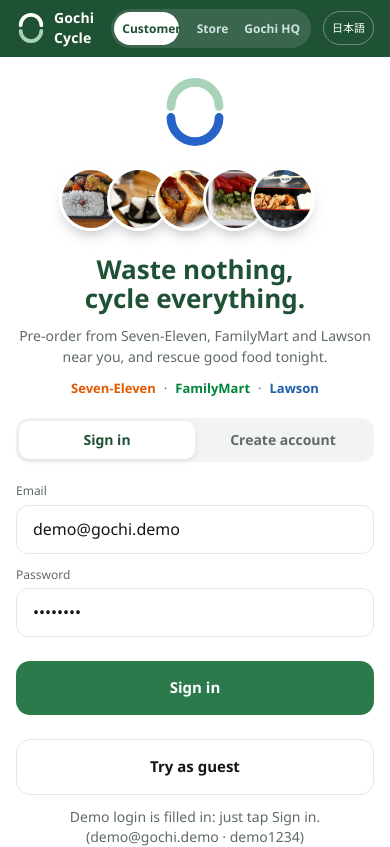
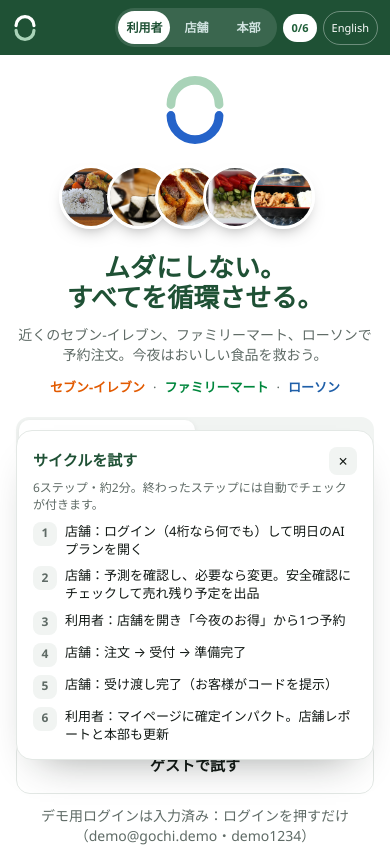
Before and after one commit to Jobayer2000/gochi-cycle, a plain HTML site: page index.html in a window 390 px wide. Drawn offline with Linux system fonts and the light colour scheme.

Commit message:
P1: forecast range from training error, self-ticking 'Try the cycle' guide, Japanese by default, bilingual demo hints, compact phone header
Co-Authored-By: Claude Opus 5.5 <noreply@anthropic.com>

```diff
--- a/css/app.css
+++ b/css/app.css
@@ -474,3 +474,26 @@ input[type=range]{width:100%;accent-color:var(--teal);height:28px}
 .allergen{font-size:12px;color:var(--grey);background:#F7F9F8;border-radius:10px;padding:8px 12px;margin:12px 0 0}
 .tog.safe{margin-top:12px;font-size:13px;font-weight:500;align-items:flex-start}
 .tog.safe span{flex:none;margin-top:1px}
+
+/* forecast range */
+.rng{color:var(--grey);font-weight:500}
+/* "Try the cycle" guide */
+.guidebtn{border:0;background:#fff;color:var(--navy);border-radius:999px;padding:6px 12px;font-size:12px;font-weight:600;cursor:pointer;white-space:nowrap;transition:background-color .2s}
+.guidebtn b{color:var(--teal2);font-variant-numeric:tabular-nums}
+.guidebtn:hover{background:var(--mint)}
+.guide{position:fixed;right:16px;bottom:16px;z-index:50;width:min(360px,calc(100vw - 32px));background:#fff;border:1px solid var(--line);border-radius:16px;padding:16px;box-shadow:0 20px 40px -24px rgba(17,24,20,.45);opacity:0;transform:translateY(8px);pointer-events:none;transition:opacity .25s var(--ease),transform .25s var(--ease)}
+.guide.on{opacity:1;transform:none;pointer-events:auto}
+.ghead{display:flex;justify-content:space-between;align-items:center}
+.ghead b{color:var(--navy);font-size:15px}
+.gx{border:0;background:#F1F4F2;width:28px;height:28px;border-radius:8px;font-size:16px;cursor:pointer}
+.gx:hover{background:var(--mint)}
+.guide p{margin:4px 0 8px;font-size:12px;color:var(--grey)}
+.guide ol{list-style:none;margin:0;padding:0;display:grid;gap:8px}
+.guide li{display:grid;grid-template-columns:24px 1fr;gap:8px;font-size:13px;line-height:1.4;align-items:start}
+.guide li span{width:24px;height:24px;border-radius:8px;background:#F1F4F2;display:grid;place-items:center;font-size:12px;font-weight:600;color:var(--grey)}
+.guide li.ok span{background:var(--teal);color:#fff}
+.guide li.ok{color:var(--grey)}
+.guide .gdone{color:var(--teal2);font-weight:600;font-size:13px;margin-top:8px}
+@media (max-width:520px){.guidebtn{padding:6px 8px;font-size:11px}.guide{bottom:84px}}
+@media (max-width:420px){.brand span{display:none}}
+@media (max-width:520px){.guidebtn .gl{display:none}.top{gap:6px;padding-left:12px;padding-right:12px}.mark{width:26px;height:26px}}
--- a/index.html
+++ b/index.html
@@ -1,5 +1,5 @@
 <!doctype html>
-<html lang="en">
+<html lang="ja">
 <head>
   <meta charset="utf-8">
   <meta name="viewport" content="width=device-width, initial-scale=1, viewport-fit=cover">
@@ -22,7 +22,8 @@
       <button data-role="admin" data-i18n="roleAdmin"></button>
       <i></i>
     </div>
-    <button id="lang" class="lang" aria-label="Switch language">日本語</button>
+    <button id="guideBtn" class="guidebtn"></button>
+    <button id="lang" class="lang" aria-label="Switch language">English</button>
   </header>
 
   <main class="stage">
@@ -46,6 +47,7 @@
       <p class="small"><a href="credits.html" data-i18n="credits"></a> · <a href="https://github.com/Jobayer2000/gochi-cycle">GitHub</a></p>
     </aside>
   </main>
+  <aside id="guide" class="guide" aria-live="polite"></aside>
   <div id="toasts" aria-live="polite"></div>
   <script type="module" src="js/app.js"></script>
 </body>
--- a/js/admin.js
+++ b/js/admin.js
@@ -19,7 +19,7 @@ const T = {
     scenTitle: "Growth scenarios (team model, per year)", scenNote: "Basis: 10 offers per store per day × 250 g = 2.5 kg, about 29% of the 8.6 kg of unsold food per store per day that Lawson reports (FY2025): a deliberately partial share. 20% and 30% sell-through are test scenarios, not data. “Result” = our 8% fee − 3% payment cost − ¥12,000 support per store − ¥3m fixed costs; development, marketing and tax are excluded. Scenarios, not forecasts.", liveNote: "Live figures from this demo: our net income here = commission − payment cost only (support and fixed costs are in the scenarios below). Impact counts picked-up orders only.", howCount: "How impact is counted",
     scen: [["Hiroshima, 20% of offers sell", "revenue ¥20.4m", "result −¥4.2m"], ["Hiroshima, 30% of offers sell", "revenue ¥30.5m", "result +¥2.1m"],
       ["Break-even at 30%", "≈ 680 active stores", "covers ¥3m fixed"], ["Japan (53,134 stores), 30%", "revenue ≈ ¥1.40bn", "commission only"]],
-    logout: "Log out", demo: "Demo data in this browser only. No real money moves.",
+    logout: "Log out", demoHint: "Demo login is filled in: just tap Sign in. (hq@gochi.demo · admin1234)", demo: "Demo data in this browser only. No real money moves.",
   },
   jp: {
     hq: "Gochi本部", lead: "私たちの側：プラットフォームの収益、店舗への支払い、成長。", email: "管理者メール", pw: "パスワード", enter: "ログイン", wrong: "メールアドレスまたはパスワードが違います。",
@@ -36,7 +36,7 @@ const T = {
     scenTitle: "成長シナリオ（チームのモデル・年間）", scenNote: "根拠：1店舗1日10品 × 250g = 2.5kg。ローソンが公表する1店舗1日あたりの売れ残り食品8.6kg（2025年度）の約29%で、意図的に一部だけを想定。販売率20%・30%は検証用のシナリオでデータではありません。「収支」＝手数料8% − 決済3% − サポート1店¥12,000 − 固定費¥300万。開発・広告・税は含みません。予測ではなくシナリオです。", liveNote: "このデモの実数：ここでの純収入＝手数料 − 決済コストのみ（サポート費・固定費は下のシナリオに含む）。インパクトは受け取り済みの注文のみ。", howCount: "インパクトの数え方",
     scen: [["広島・オファーの20%が販売", "収入 ¥2,040万", "収支 −¥420万"], ["広島・オファーの30%が販売", "収入 ¥3,050万", "収支 +¥210万"],
       ["30%での損益分岐", "約680店舗", "固定費¥300万をカバー"], ["全国（53,134店）・30%", "収入 約¥14億", "手数料のみ"]],
-    logout: "ログアウト", demo: "デモデータ（このブラウザ内のみ）。実際のお金は動きません。",
+    logout: "ログアウト", demoHint: "デモ用ログインは入力済み：ログインを押すだけ（hq@gochi.demo・admin1234）", demo: "デモデータ（このブラウザ内のみ）。実際のお金は動きません。",
   },
 };
 let ctx, root, pinTry = "";
@@ -50,7 +50,7 @@ function render() {
       <h2>${t("hq")}</h2><p class="muted">${t("lead")}</p>
       <form class="authf" onsubmit="return false"><label class="fld"><span>${t("email")}</span><input id="aEmail" type="email" autocomplete="username" inputmode="email" value="hq@gochi.demo"></label>
       <label class="fld"><span>${t("pw")}</span><input id="aPw" type="password" autocomplete="current-password" value="admin1234"></label>
-      <button class="cbtn primary" data-aenter>${t("enter")}</button></form><p class="fine">Demo login is filled in: just tap Sign in. (hq@gochi.demo · admin1234)</p></div></div></div>`;
+      <button class="cbtn primary" data-aenter>${t("enter")}</button></form><p class="fine">${t("demoHint")}</p></div></div></div>`;
     return;
   }
   const p = platformStats();
--- a/js/app.js
+++ b/js/app.js
@@ -2,6 +2,7 @@
 import { mountCustomer, rerenderCustomer } from "./customer.js";
 import { mountPortal, rerenderPortal } from "./storeportal.js";
 import { mountAdmin, rerenderAdmin } from "./admin.js";
+import { DB, subscribe } from "./state.js";
 
 const T = {
   en: {
@@ -13,7 +14,10 @@ const T = {
     s3: "Expected leftovers are listed with an AI-suggested discount; customers rescue them tonight.",
     s4: "Staff hand over with a pickup code; sales land in the store wallet. Food, money and CO₂e are counted.",
     disclaimer: "Prototype for the HiroshimAI Foodtech Hackathon 2026. Demo stores and synthetic data: no partnership with any chain, no real payments.",
-    credits: "Photo credits",
+    credits: "Photo credits", guide: "Try the cycle", guideLead: "Six steps, about 2 minutes. Each step ticks itself off.",
+    g: ["Store: sign in (any 4-digit PIN) and open tomorrow's AI plan", "Store: check the forecast, edit if you like, confirm the safety check and list leftovers",
+        "Customer: open the store, tap Tonight's deals and reserve one", "Store: Orders → Accept, then Mark ready", "Store: Mark picked up (the customer shows the code)",
+        "Customer: Profile shows confirmed impact; store Reports and HQ update too"], done: "Cycle complete: prevention → rescue → impact", close: "Close",
   },
   jp: {
     tagline: "ムダにしない。すべてを循環させる。", roleCustomer: "利用者", roleStore: "店舗", roleAdmin: "本部",
@@ -24,11 +28,14 @@ const T = {
     s3: "売れ残り予定はAIおすすめの値引きで出品。利用者が今夜、救います。",
     s4: "受取コードで受け渡し、売上は店舗のウォレットへ。食品・お金・CO₂eを集計します。",
     disclaimer: "広島AIフードテックハッカソン2026の試作品です。デモ店舗・架空データ：どのチェーンとも提携しておらず、実際の決済はありません。",
-    credits: "写真クレジット",
+    credits: "写真クレジット", guide: "サイクルを試す", guideLead: "6ステップ・約2分。終わったステップには自動でチェックが付きます。",
+    g: ["店舗：ログイン（4桁なら何でも）して明日のAIプランを開く", "店舗：予測を確認し、必要なら変更。安全確認にチェックして売れ残り予定を出品",
+        "利用者：店舗を開き「今夜のお得」から1つ予約", "店舗：注文 → 受付 → 準備完了", "店舗：受け渡し完了（お客様がコードを提示）",
+        "利用者：マイページに確定インパクト。店舗レポートと本部も更新"], done: "サイクル完了：予防 → 救出 → インパクト", close: "閉じる",
   },
 };
 const st = { get(k, d) { try { return localStorage.getItem("gc_" + k) || d; } catch { return d; } }, set(k, v) { try { localStorage.setItem("gc_" + k, v); } catch {} } };
-let lang = st.get("lang", "en"), role = { "#store": "store", "#hq": "admin" }[location.hash] || "customer";
+let lang = st.get("lang", "jp"), role = { "#store": "store", "#hq": "admin" }[location.hash] || "customer";
 
 function applyText() {
   document.documentElement.lang = lang === "jp" ? "ja" : "en";
@@ -39,14 +46,32 @@ function applyRole() {
   document.body.dataset.role = role;
   document.querySelectorAll("[data-role]").forEach(b => b.classList.toggle("on", b.dataset.role === role));
 }
-document.getElementById("lang").onclick = () => { lang = lang === "en" ? "jp" : "en"; st.set("lang", lang); applyText(); rerenderCustomer(); rerenderPortal(); rerenderAdmin(); };
+document.getElementById("lang").onclick = () => { lang = lang === "en" ? "jp" : "en"; st.set("lang", lang); applyText(); rerenderCustomer(); rerenderPortal(); rerenderAdmin(); renderGuide(); };
 document.querySelectorAll("[data-role]").forEach(b => (b.onclick = () => {
   const run = () => { role = b.dataset.role; history.replaceState(null, "", { store: "#store", admin: "#hq" }[role] || "#"); applyRole(); if (role === "admin") rerenderAdmin(); };
   if (document.startViewTransition && !matchMedia("(prefers-reduced-motion: reduce)").matches) document.startViewTransition(run); else run();
 }));
 
+function steps() {
+  const o = DB.orders || [];
+  return [!!DB.session, (DB.listings || []).some(l => !String(l.id).includes("seed")), o.some(x => x.kind === "deal"),
+    o.some(x => x.status >= 2), o.some(x => x.status === 3), o.some(x => x.status === 3)];
+}
+function renderGuide() {
+  const g = document.getElementById("guide"); if (!g) return;
+  const s = steps(), n = s.filter(Boolean).length;
+  document.getElementById("guideBtn").innerHTML = `<span class="gl">${T[lang].guide}</span> <b>${n}/6</b>`; document.getElementById("guideBtn").setAttribute("aria-label", T[lang].guide);
+  g.innerHTML = `<div class="ghead"><b>${T[lang].guide}</b><button class="gx" data-gclose aria-label="${T[lang].close}">×</button></div><p>${T[lang].guideLead}</p>
+    <ol>${T[lang].g.map((x, i) => `<li class="${s[i] ? "ok" : ""}"><span>${s[i] ? "✓" : i + 1}</span>${x}</li>`).join("")}</ol>${n === 6 ? `<p class="gdone">${T[lang].done}</p>` : ""}`;
+}
+document.addEventListener("click", e => {
+  if (e.target.closest("#guideBtn")) { document.getElementById("guide").classList.toggle("on"); renderGuide(); }
+  if (e.target.closest("[data-gclose]")) document.getElementById("guide").classList.remove("on");
+});
+subscribe(() => renderGuide());
 const context = { lang: () => lang };
 mountCustomer(document.getElementById("custApp"), context);
 mountPortal(document.getElementById("storeApp"), context);
 mountAdmin(document.getElementById("adminApp"), context);
-applyText(); applyRole();
+applyText(); applyRole(); renderGuide();
+try { if (!localStorage.getItem("gc_guideSeen")) { document.getElementById("guide").classList.add("on"); localStorage.setItem("gc_guideSeen", "1"); } } catch {}
--- a/js/customer.js
+++ b/js/customer.js
@@ -24,7 +24,7 @@ const C = {
     name: "Your name", go: "Continue", guest: "Try as guest", loginNote: "Demo accounts are saved only in this browser (password hashed). Please don't use a real password.",
     signin: "Sign in", signup: "Create account", email: "Email", pw: "Password", pw6: "Password (6+ characters)", noAcc: "New here?", haveAcc: "Already have an account?",
     errWrong: "Email or password is wrong.", errExists: "An account with this email already exists.", errInvalid: "Please fill in name, a valid email and a 6+ character password.", welcome: n => `Signed in as ${n}`, bye: "Signed out",
-    demo: "Demo stores: no partnership with any chain yet.", checked: "Checked by staff", allergen: "Allergens: please check the label in the store or ask staff. The app does not judge allergens or food safety.", done: "Order placed", doneSub: c => `Show code ${c} at the counter`,
+    demoHint: "Demo login is filled in: just tap Sign in. (demo@gochi.demo · demo1234)", demo: "Demo stores: no partnership with any chain yet.", checked: "Checked by staff", allergen: "Allergens: please check the label in the store or ask staff. The app does not judge allergens or food safety.", done: "Order placed", doneSub: c => `Show code ${c} at the counter`,
     readyToast: s => `Your order at ${s} is ready for pickup`, addedToast: n => `${n} added`,
   },
   jp: {
@@ -45,7 +45,7 @@ const C = {
     name: "お名前", go: "はじめる", guest: "ゲストで試す", loginNote: "デモ用アカウントはこのブラウザ内だけに保存されます（パスワードはハッシュ化）。実際のパスワードは使わないでください。",
     signin: "ログイン", signup: "アカウント作成", email: "メールアドレス", pw: "パスワード", pw6: "パスワード（6文字以上）", noAcc: "はじめての方", haveAcc: "アカウントをお持ちの方",
     errWrong: "メールアドレスまたはパスワードが違います。", errExists: "このメールアドレスは登録済みです。", errInvalid: "名前・正しいメール・6文字以上のパスワードを入力してください。", welcome: n => `${n}さんでログインしました`, bye: "ログアウトしました",
-    demo: "デモ店舗：現在どのチェーンとも提携していません。", checked: "スタッフ確認済み", allergen: "アレルギー：店頭のラベルを確認するか、スタッフにお尋ねください。アプリはアレルギーや食品の安全を判断しません。", done: "注文しました", doneSub: c => `レジでコード ${c} を提示`,
+    demoHint: "デモ用ログインは入力済み：ログインを押すだけ（demo@gochi.demo・demo1234）", demo: "デモ店舗：現在どのチェーンとも提携していません。", checked: "スタッフ確認済み", allergen: "アレルギー：店頭のラベルを確認するか、スタッフにお尋ねください。アプリはアレルギーや食品の安全を判断しません。", done: "注文しました", doneSub: c => `レジでコード ${c} を提示`,
     readyToast: s => `${s}のご注文が受取できます`, addedToast: n => `${n}を追加`,
   },
 };
@@ -83,7 +83,7 @@ function loginView() {
       <button class="cbtn primary" data-act="${V.auth === "up" ? "signup" : "signin"}">${V.auth === "up" ? t("signup") : t("signin")}</button>
     </form>
     <button class="cbtn ghost" data-act="guest">${t("guest")}</button>
-    <p class="fine">Demo login is filled in: just tap Sign in. (demo@gochi.demo · demo1234)</p>
+    <p class="fine">${t("demoHint")}</p>
     <p class="fine">${t("loginNote")}</p></div>`;
 }
 
--- a/js/model.js
+++ b/js/model.js
@@ -106,7 +106,9 @@ export function trainAll(history, testDays = 14) {
     }
     const meanSold = test.reduce((s, r) => s + r.sold, 0) / test.length;
     const wFull = fitRidge(rows.map(r => features(r.wd, r.weather, r.temp, r.event)), rows.map(r => r.sold - r.pre));
-    models[it.id] = { w: wFull, maeAI: errAI / test.length, maeHabit: errHabit / test.length, meanSold, rows };
+    const res = rows.map(r => predict(wFull, features(r.wd, r.weather, r.temp, r.event)) - (r.sold - r.pre));
+    const sd = Math.sqrt(res.reduce((s, x) => s + x * x, 0) / res.length);
+    models[it.id] = { w: wFull, sd, maeAI: errAI / test.length, maeHabit: errHabit / test.length, meanSold, rows };
   }
   return models;
 }
@@ -130,7 +132,7 @@ export function plan(models, ctx) {
     const f = features(ctx.wd, ctx.weather, ctx.temp, ctx.event);
     const contrib = f.map((x, i) => [FEATURE_NAMES[i], m.w[i] * x]).filter(([, v], i) => i === 0 || Math.abs(v) > 0.05);
     const lastWeek = sameDay ? sameDay.sold - sameDay.pre : m.meanSold;
-    return { ...it, pre, walk, lastWeek, buffer: Math.sqrt(walk) * 0.5, contrib, forecast: fc, habit, aiMake, leftoverHabit, leftoverAI, discount, markdownAt: "21:00" };
+    return { ...it, sd: m.sd, pre, walk, lastWeek, buffer: Math.sqrt(walk) * 0.5, contrib, forecast: fc, habit, aiMake, leftoverHabit, leftoverAI, discount, markdownAt: "21:00" };
   });
 }
 
--- a/js/storeportal.js
+++ b/js/storeportal.js
@@ -12,7 +12,7 @@ const T = {
     email: "Email", pin4: "4-digit PIN", yourName: "Manager name", whichStore: "Your store", create: "Create store account", errWrong: "Email or PIN is wrong.", errExists: "This email is already registered.", errInvalid: "Fill in all fields; PIN must be 4 digits.", welcome: n => `Signed in as ${n}`, regNote: "Demo: accounts stay in this browser. Real stores would verify ownership with the chain.",
     pick: "Choose your store", who: "Who is working?", pin: "Enter PIN", demoPins: "Demo PINs · manager 1111 · staff 2222", wrong: "Wrong PIN",
     manager: "Manager", staff: "Staff", tabs: ["Today", "Listings", "Orders", "Wallet", "More"],
-    todayTitle: "Tomorrow's AI plan", howMade: "How this number was made", kML: "ML", kRule: "Rule", kSim: "Simulated", wUsual: (d, lw, x, p, h) => `Usual plan: last ${d}\u2019s walk-in sales ${lw} × 1.15 = ${x}, + pre-orders ${p} = ${h}`, wWalk: "AI walk-in estimate (ridge regression):", wMake: (w, p, b, m) => `Make = walk-in ${w} + pre-orders ${p} + safety buffer 0.5 × √walk-in = ${b} → ${m}`, wLeft: (m, f, l) => `Expected leftovers = make ${m} − forecast ${f} = ${l}`, wDisc: "Suggested discount by leftover share: over 15% → 40%, over 8% → 30%, otherwise 20%", wData: "Trained on 120 days of simulated sales; a pilot store\u2019s POS data would replace them.", editHint: "The AI suggests; you decide. Change how many to make, how many to list and the discount, then list.", makeL: "Make", listL: "List", discL: "Discount", aiWas: v => `AI: ${v}`, edited: "edited", resetAI: "Reset to AI", nothing: "Nothing to list", day: "Day", temp: "Temperature", event: "Local event",
+    todayTitle: "Tomorrow's AI plan", howMade: "How this number was made", range: (a, b) => `(likely ${a}–${b})`, wSd: x => `(typical error ±${x}, from training data)`, demoHintS: "Demo login is filled in: just tap Sign in. (store@gochi.demo · PIN 1111)", kML: "ML", kRule: "Rule", kSim: "Simulated", wUsual: (d, lw, x, p, h) => `Usual plan: last ${d}\u2019s walk-in sales ${lw} × 1.15 = ${x}, + pre-orders ${p} = ${h}`, wWalk: "AI walk-in estimate (ridge regression):", wMake: (w, p, b, m) => `Make = walk-in ${w} + pre-orders ${p} + safety buffer 0.5 × √walk-in = ${b} → ${m}`, wLeft: (m, f, l) => `Expected leftovers = make ${m} − forecast ${f} = ${l}`, wDisc: "Suggested discount by leftover share: over 15% → 40%, over 8% → 30%, otherwise 20%", wData: "Trained on 120 days of simulated sales; a pilot store\u2019s POS data would replace them.", editHint: "The AI suggests; you decide. Change how many to make, how many to list and the discount, then list.", makeL: "Make", listL: "List", discL: "Discount", aiWas: v => `AI: ${v}`, edited: "edited", resetAI: "Reset to AI", nothing: "Nothing to list", day: "Day", temp: "Temperature", event: "Local event",
     weather: { sunny: "Sunny", cloudy: "Cloudy", rain: "Rain" }, days: ["Sun", "Mon", "Tue", "Wed", "Thu", "Fri", "Sat"],
     fc: "AI forecast", make: n => `Make ${n}`, usual: n => `usual ${n}`, preApp: n => `${n} pre-ordered in app`, leftover: n => `~${n} may be left`,
     listOne: (n, d) => `List ${n} at −${d}%`, listAll: "List all expected leftovers", listed: n => `${n} items listed in the customer app`,
@@ -39,7 +39,7 @@ const T = {
     email: "メールアドレス", pin4: "4桁のPIN", yourName: "店長の名前", whichStore: "店舗", create: "店舗アカウントを作成", errWrong: "メールアドレスまたはPINが違います。", errExists: "このメールアドレスは登録済みです。", errInvalid: "すべて入力してください（PINは4桁）。", welcome: n => `${n}さんでログインしました`, regNote: "デモ：アカウントはこのブラウザ内だけ。実際はチェーン本部で店舗確認を行います。",
     pick: "店舗を選択", who: "担当者は？", pin: "PINを入力", demoPins: "デモPIN・店長 1111・スタッフ 2222", wrong: "PINが違います",
     manager: "店長", staff: "スタッフ", tabs: ["今日", "出品", "注文", "ウォレット", "その他"],
-    todayTitle: "明日のAIプラン", howMade: "この数字の出し方", kML: "機械学習", kRule: "ルール", kSim: "模擬データ", wUsual: (d, lw, x, p, h) => `いつもの量：先週${d}曜の来店販売 ${lw} × 1.15 = ${x}、＋予約 ${p} = ${h}`, wWalk: "AIの来店需要予測（リッジ回帰）：", wMake: (w, p, b, m) => `製造数 = 来店予測 ${w} ＋ 予約 ${p} ＋ 安全在庫 0.5 × √来店予測 = ${b} → ${m}`, wLeft: (m, f, l) => `売れ残り見込み = 製造 ${m} − 予測 ${f} = ${l}`, wDisc: "値引きの目安（売れ残りの割合）：15%超 → 40%、8%超 → 30%、それ以外 20%", wData: "120日分の模擬販売データで学習。試験導入ではお店のPOSデータに置き換えます。", editHint: "AIが提案し、お店が決めます。製造数・出品数・値引き率を変更して出品できます。", makeL: "製造", listL: "出品", discL: "値引き", aiWas: v => `AI：${v}`, edited: "変更済み", resetAI: "AIの値に戻す", nothing: "出品なし", day: "曜日", temp: "気温", event: "地域イベント",
+    todayTitle: "明日のAIプラン", howMade: "この数字の出し方", range: (a, b) => `（${a}〜${b}の見込み）`, wSd: x => `（典型的な誤差 ±${x}、学習データより）`, demoHintS: "デモ用ログインは入力済み：ログインを押すだけ（store@gochi.demo・PIN 1111）", kML: "機械学習", kRule: "ルール", kSim: "模擬データ", wUsual: (d, lw, x, p, h) => `いつもの量：先週${d}曜の来店販売 ${lw} × 1.15 = ${x}、＋予約 ${p} = ${h}`, wWalk: "AIの来店需要予測（リッジ回帰）：", wMake: (w, p, b, m) => `製造数 = 来店予測 ${w} ＋ 予約 ${p} ＋ 安全在庫 0.5 × √来店予測 = ${b} → ${m}`, wLeft: (m, f, l) => `売れ残り見込み = 製造 ${m} − 予測 ${f} = ${l}`, wDisc: "値引きの目安（売れ残りの割合）：15%超 → 40%、8%超 → 30%、それ以外 20%", wData: "120日分の模擬販売データで学習。試験導入ではお店のPOSデータに置き換えます。", editHint: "AIが提案し、お店が決めます。製造数・出品数・値引き率を変更して出品できます。", makeL: "製造", listL: "出品", discL: "値引き", aiWas: v => `AI：${v}`, edited: "変更済み", resetAI: "AIの値に戻す", nothing: "出品なし", day: "曜日", temp: "気温", event: "地域イベント",
     weather: { sunny: "晴れ", cloudy: "くもり", rain: "雨" }, days: ["日", "月", "火", "水", "木", "金", "土"],
     fc: "AI予測", make: n => `${n}個つくる`, usual: n => `いつも ${n}個`, preApp: n => `アプリ予約 ${n}個`, leftover: n => `約${n}個 残る見込み`,
     listOne: (n, d) => `${n}個を−${d}%で出品`, listAll: "売れ残り予定をすべて出品", listed: n => `${n}個を利用者アプリに出品しました`,
@@ -90,7 +90,7 @@ function loginView() {
   if (P.step === "signin") return `<div class="plogin"><button class="back" data-pstep="home">‹</button><h2>${t("signinE")}</h2>
     <form class="authf" onsubmit="return false"><label class="fld"><span>${t("email")}</span><input id="sEmail" type="email" autocomplete="email" inputmode="email" value="store@gochi.demo"></label>
     <label class="fld"><span>${t("pin4")}</span><input id="sPin" type="password" inputmode="numeric" maxlength="4" autocomplete="current-password" value="1111"></label>
-    <button class="cbtn primary" data-sauth="in">${t("signinE")}</button></form><p class="fine">Demo: store@gochi.demo · PIN 1111</p></div>`;
+    <button class="cbtn primary" data-sauth="in">${t("signinE")}</button></form><p class="fine">${t("demoHintS")}</p></div>`;
   if (P.step === "signup") return `<div class="plogin"><button class="back" data-pstep="home">‹</button><h2>${t("register")}</h2>
     <form class="authf" onsubmit="return false"><label class="fld"><span>${t("whichStore")}</span><select id="sStore">${STORES.map(s => `<option value="${s.id}">${storeName(s, L())}</option>`).join("")}</select></label>
     <label class="fld"><span>${t("yourName")}</span><input id="sName" maxlength="20" autocomplete="name"></label>
@@ -135,11 +135,11 @@ function todayView() {
     <p class="hint">${t("editHint")}</p>
     <div class="plist">${rows.map((r, i) => { const e = eff(r), max = Math.max(r.habit, e.make, 1);
       return `<article class="prow" style="--i:${i}">${img(r.id)}<div class="pr"><b>${iname(r.id)}${e.edited ? ` <span class="tag">${t("edited")}</span>` : ""}</b>
-      <small>${t("fc")} <b class="ai">${r.forecast.toFixed(0)}</b> · ${t("usual")(r.habit)}${r.pre ? ` · <span class="tag">${t("preApp")(r.pre)}</span>` : ""}</small>
+      <small>${t("fc")} <b class="ai">${r.forecast.toFixed(0)}</b> <span class="rng">${t("range")(Math.max(0, Math.round(r.forecast - r.sd)), Math.round(r.forecast + r.sd))}</span> · ${t("usual")(r.habit)}${r.pre ? ` · <span class="tag">${t("preApp")(r.pre)}</span>` : ""}</small>
       <span class="bar"><i style="width:${(e.make / max) * 100}%"></i><i class="u" style="width:${(r.habit / max) * 100}%"></i></span>
       <details class="why"><summary>${t("howMade")}</summary><ol>
         <li><span class="kind rule">${t("kRule")}</span> ${t("wUsual")(t("days")[P.ctx.wd], Math.round(r.lastWeek), Math.round(r.lastWeek * 1.15), r.pre, r.habit)}</li>
-        <li><span class="kind ml">${t("kML")}</span> ${t("wWalk")} ${r.contrib.map(([n, v]) => `${n === "temperature" ? t("temp") + " " + P.ctx.temp + "°C" : t("wn")[n]} ${v >= 0 && n !== "base" ? "+" : ""}${v.toFixed(1)}`).join(" · ")} = <b>${r.walk.toFixed(1)}</b></li>
+        <li><span class="kind ml">${t("kML")}</span> ${t("wWalk")} ${r.contrib.map(([n, v]) => `${n === "temperature" ? t("temp") + " " + P.ctx.temp + "°C" : t("wn")[n]} ${v >= 0 && n !== "base" ? "+" : ""}${v.toFixed(1)}`).join(" · ")} = <b>${r.walk.toFixed(1)}</b> ${t("wSd")(r.sd.toFixed(1))}</li>
         <li><span class="kind rule">${t("kRule")}</span> ${t("wMake")(r.walk.toFixed(1), r.pre, r.buffer.toFixed(1), r.aiMake)}</li>
         <li><span class="kind rule">${t("kRule")}</span> ${t("wLeft")(e.make, Math.round(r.forecast), e.left)}</li>
         <li><span class="kind rule">${t("kRule")}</span> ${t("wDisc")}</li>
```
